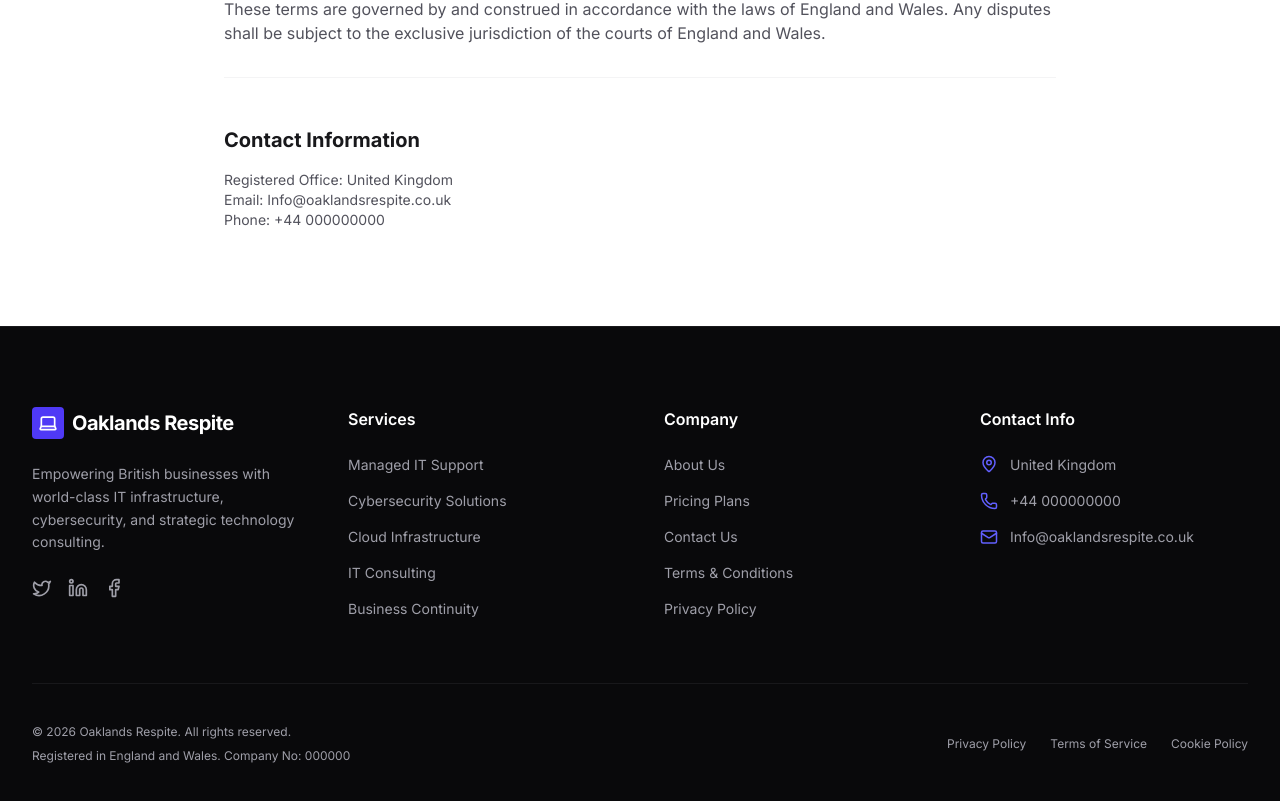
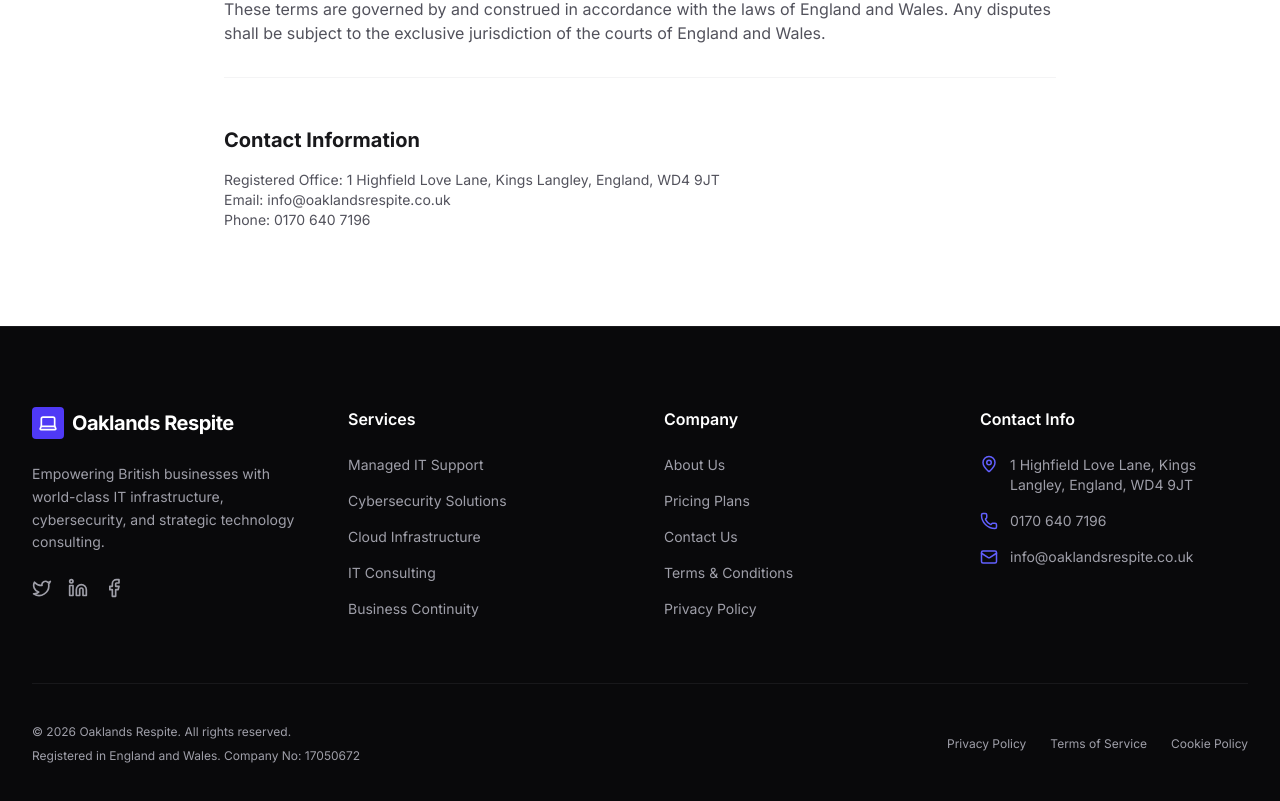
Before and after one commit to consultancy-outfit/100IT-SALESITES-001, a React (Vite) app: page /terms in a window 1280 px wide. Shown: the part 1279-2080 px from the top of the page. Built offline with nearby package versions, Linux system fonts and the light colour scheme.

Commit message:
Update constants.ts

```diff
--- a/src/constants.ts
+++ b/src/constants.ts
@@ -1,8 +1,8 @@
 export const COMPANY_DETAILS = {
   name: "Oaklands Respite",
-  address: "United Kingdom",
-  crn: "000000",
-  phone: "+44 000000000",
-  email: "Info@oaklandsrespite.co.uk",
+  address: "1 Highfield Love Lane, Kings Langley, England, WD4 9JT",
+  crn: "17050672",
+  phone: "0170 640 7196",
+  email: "info@oaklandsrespite.co.uk",
   hours: "Mon - Fri: 09:00 - 18:00",
 };
```
